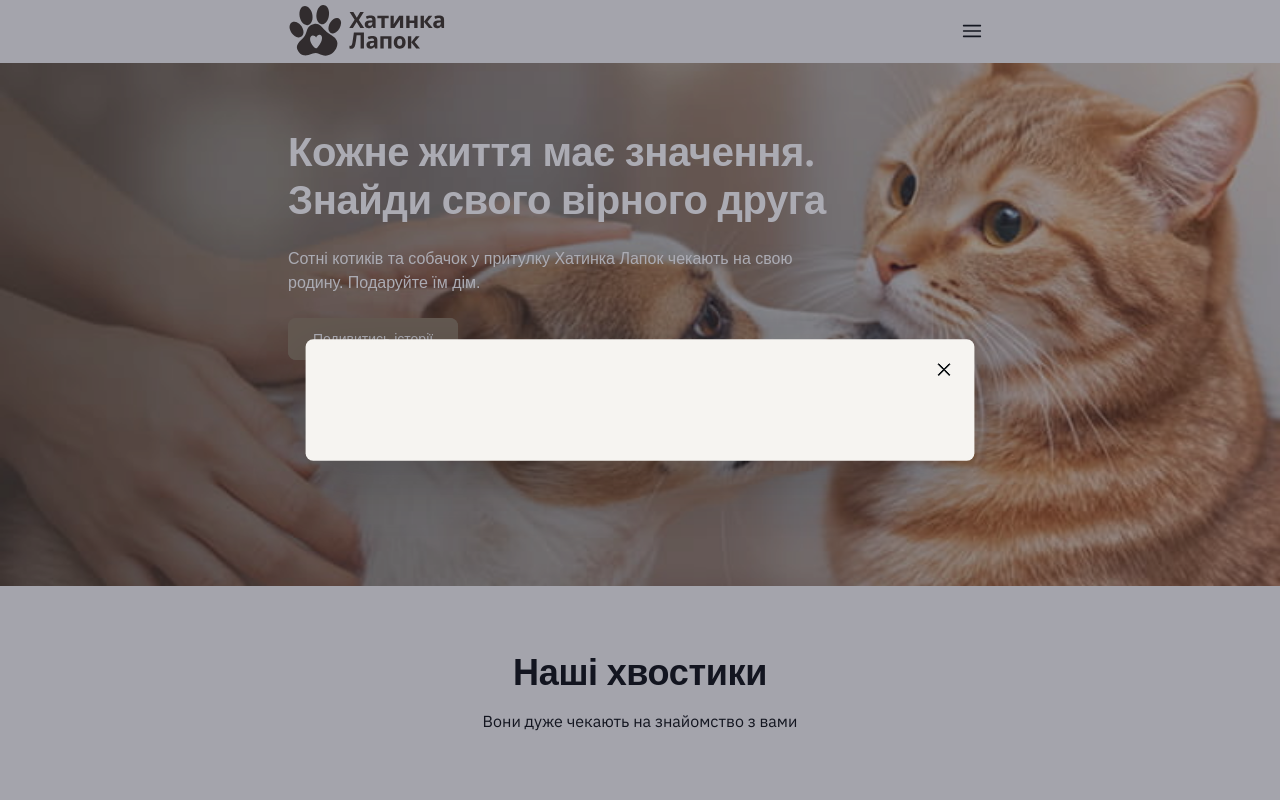
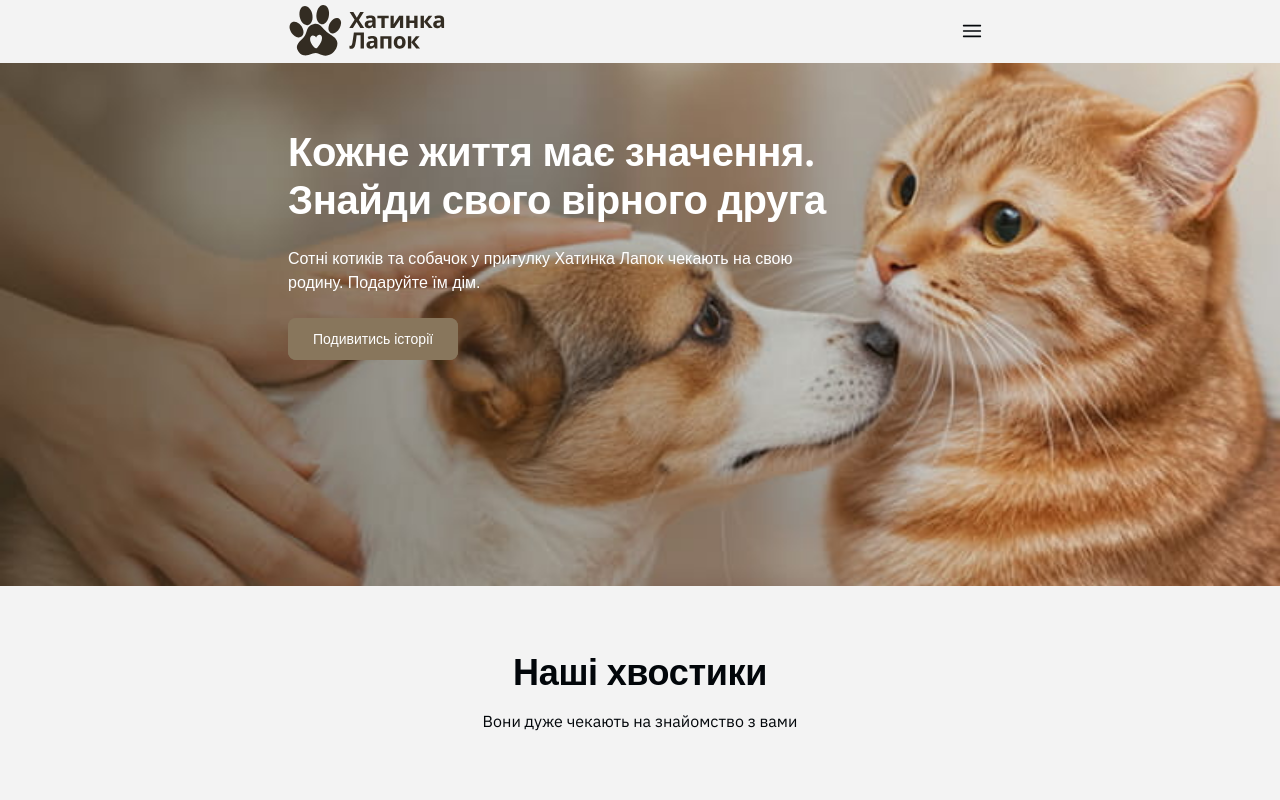
Before and after one commit to ikeroM3/Project-GalaxyTeam, a plain HTML site: page index.html in a window 1280 px wide. Shown: the top 800 px of the page. Drawn offline with nearby package versions, Linux system fonts and the light colour scheme; no server answers.

Commit message:
Deploying to gh-pages from @ ikeroM3/Project-GalaxyTeam@eb22ee6533cf466d23c27293e38c0e71492e4515 🚀

```diff
--- a/index.html
+++ b/index.html
@@ -371,7 +371,7 @@
   <a class="mob-menu" href="#pets-list">Взяти друга</a>
 </div>
 
-    <div class="pet-modal-overlay">
+    <div class="pet-modal-overlay visually-hidden">
   <div class="pet-modal-window">
   <button type="button" class="pet-modal-close-btn">
     <svg class="close-icon" width="24" height="24">
```
